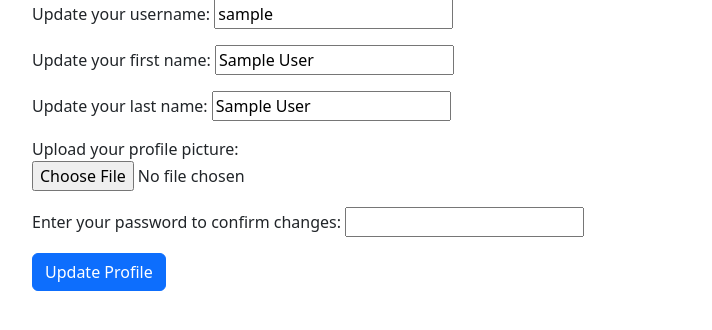
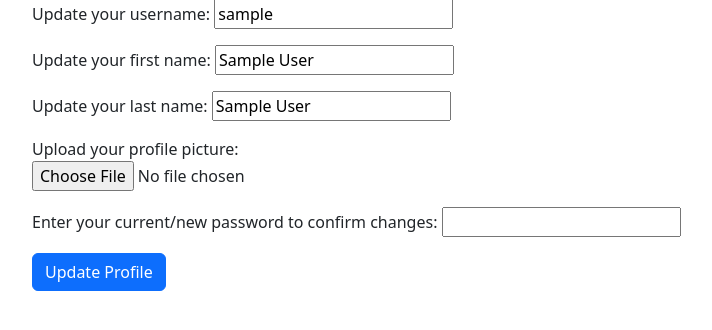
Before and after one commit to ivanprovci/Obsidian-Ecomm, a PHP site: page /pages/user-profile.php in a window 1280 px wide. Shown: the part 218-548 px from the top of the page, without its empty margins (50-762 px from the left). Run offline with PHP 8.4, Linux system fonts and the light colour scheme; the visitor is signed in with stand-in values (Sample User, id 1).

Commit message:
Update user-profile.php

```diff
--- a/pages/user-profile.php
+++ b/pages/user-profile.php
@@ -226,7 +226,7 @@
                     <input type="text" id="lastname" name="lastname" value="<?php echo $lastname; ?>"><br>
                     <label for="profile_image">Upload your profile picture:</label><br>
                     <input type="file" id="profileimage" name="profileimage"><br>
-                    <label for="password">Enter your password to confirm changes:</label>
+                    <label for="password">Enter your current/new password to confirm changes:</label>
                     <input type="password" id="password" name="password" value="" required><br>
                     <button type="submit" name="update" class="btn btn-primary">Update Profile</button>
                 </form>
```
